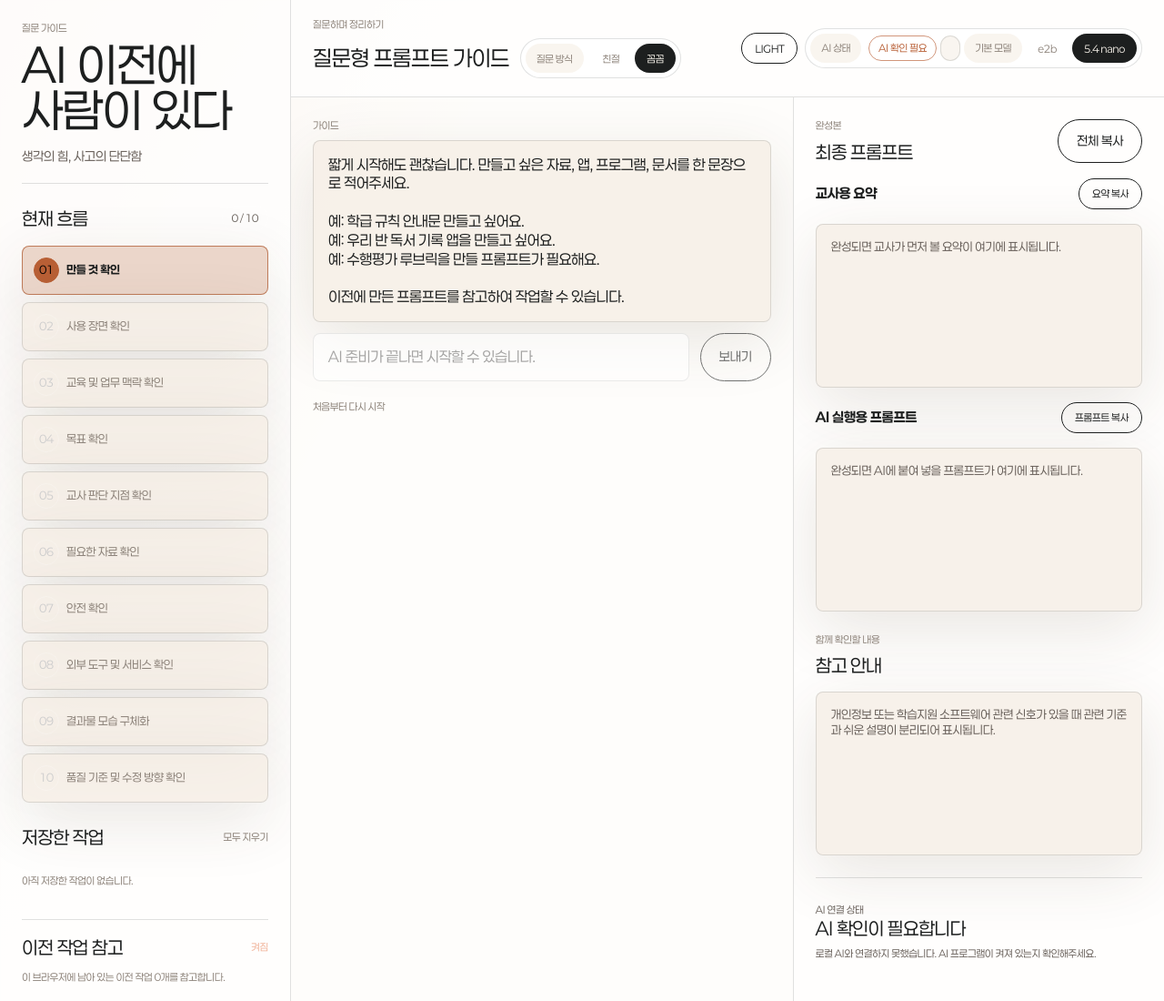
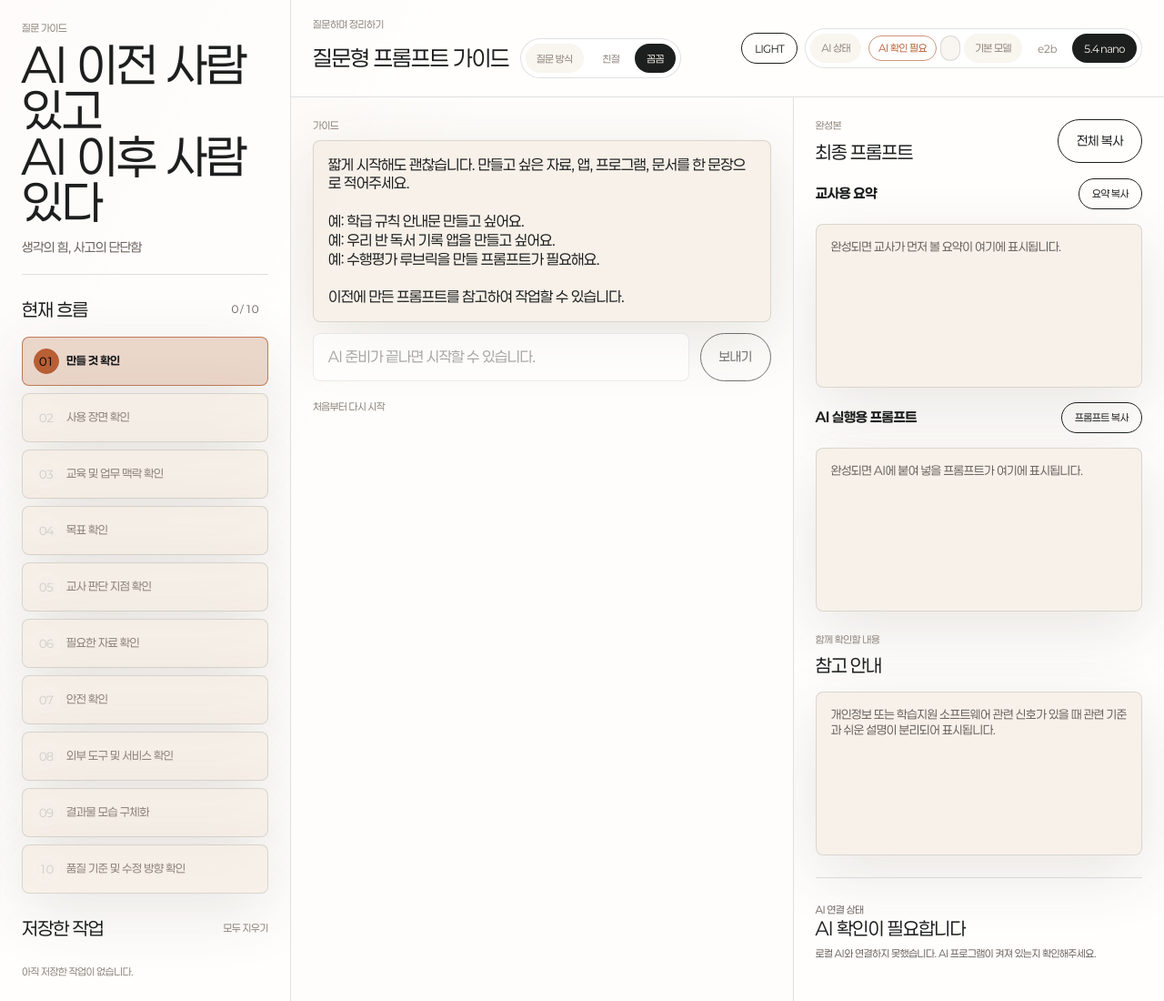
Before and after one commit to HooniKims/prompt_for_teacher, a website: page webapp/index.html in a window 1280 px wide. Shown: the top 1100 px of the page at 91% size. Drawn offline with Linux system fonts and the light colour scheme; no server answers.

Commit message:
Update app title tagline

```diff
--- a/webapp/index.html
+++ b/webapp/index.html
@@ -3,7 +3,7 @@
   <head>
     <meta charset="UTF-8" />
     <meta name="viewport" content="width=device-width, initial-scale=1.0" />
-    <title>AI 이전에 사람이 있다</title>
+    <title>AI 이전 사람 있고 AI 이후 사람 있다</title>
     <link rel="icon" type="image/png" href="./assets/favicon.png" />
     <link rel="apple-touch-icon" href="./assets/apple-touch-icon.png" />
     <link rel="stylesheet" href="./styles.css" />
@@ -19,7 +19,7 @@
         <label class="mobile-panel-close" for="historyPanelToggle">닫기</label>
         <div class="brand-block">
           <p class="eyebrow">질문 가이드</p>
-          <h1>AI 이전에<br />사람이 있다</h1>
+          <h1>AI 이전 사람 있고<br />AI 이후 사람 있다</h1>
           <p class="subtitle">생각의 힘, 사고의 단단함</p>
         </div>
 
```
